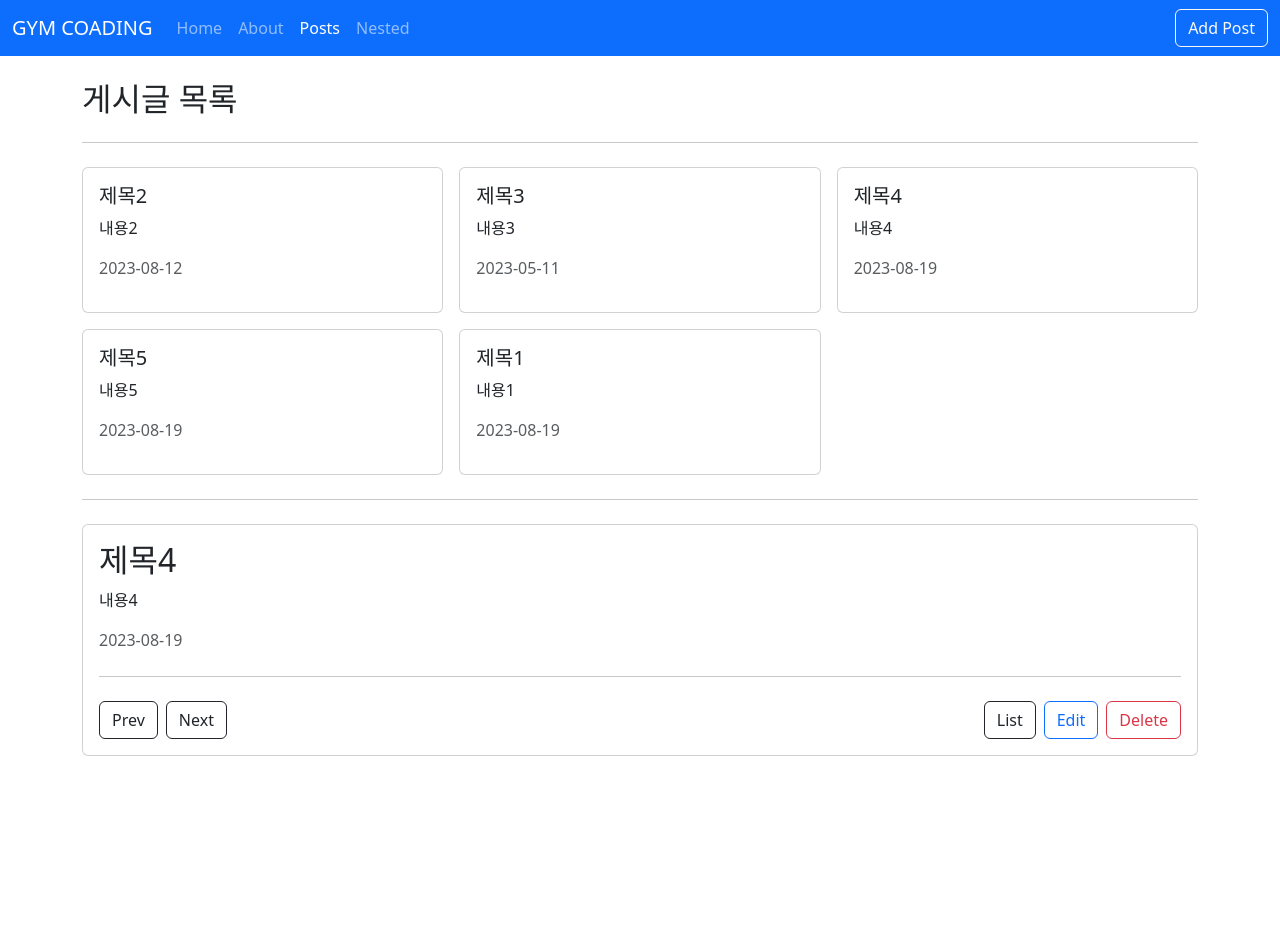
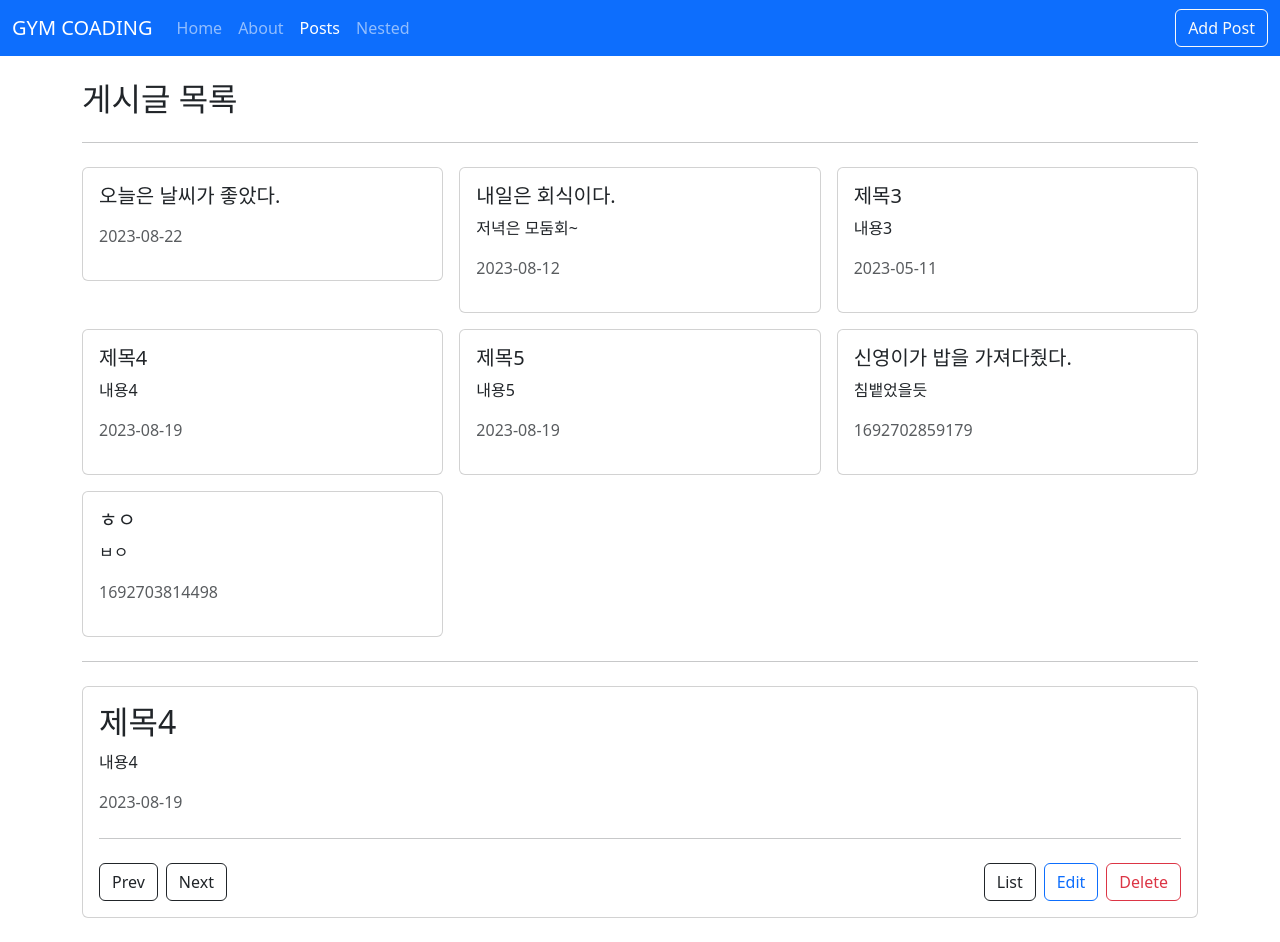
Before and after one commit to whiteDwarff/Vue3_Forum, a Vue app in the folder vue3-posts/: page /posts in a window 1280 px wide. Before the commit the page ends 800 px from the top, so only its background shows below. Built offline with nearby package versions, Linux system fonts and the light colour scheme; data requests are answered from the project's data file.

Commit message:
axios connect commit

```diff
--- /dev/null
+++ b/vue3-posts/db.json
@@ -0,0 +1,46 @@
+{
+  "posts": [
+    {
+      "id": 0,
+      "title": "오늘은 날씨가 좋았다.",
+      "content": "근데 너무 더워",
+      "createdAt": "2023-08-22"
+    },
+    {
+      "id": 1,
+      "title": "내일은 회식이다.",
+      "contents": "저녁은 모둠회~",
+      "createdAt": "2023-08-12"
+    },
+    {
+      "id": 2,
+      "title": "제목3",
+      "contents": "내용3",
+      "createdAt": "2023-05-11"
+    },
+    {
+      "id": 3,
+      "title": "제목4",
+      "contents": "내용4",
+      "createdAt": "2023-08-19"
+    },
+    {
+      "id": 4,
+      "title": "제목5",
+      "contents": "내용5",
+      "createdAt": "2023-08-19"
+    },
+    {
+      "title": "신영이가 밥을 가져다줬다.",
+      "contents": "침뱉었을듯",
+      "createdAt": 1692702859179,
+      "id": 5
+    },
+    {
+      "title": "ㅎㅇ",
+      "contents": "ㅂㅇ",
+      "createdAt": 1692703814498,
+      "id": 6
+    }
+  ]
+}
--- a/vue3-posts/package.json
+++ b/vue3-posts/package.json
@@ -7,9 +7,11 @@
     "build": "vite build",
     "preview": "vite preview",
     "lint": "eslint . --ext .vue,.js,.jsx,.cjs,.mjs --fix --ignore-path .gitignore",
-    "format": "prettier --write src/"
+    "format": "prettier --write src/",
+    "db": "json-server --watch db.json"
   },
   "dependencies": {
+    "axios": "^1.4.0",
     "bootstrap": "^5.3.1",
     "bootstrap-icons": "^1.10.5",
     "vue": "^3.3.4",
@@ -21,6 +23,7 @@
     "@vue/eslint-config-prettier": "^8.0.0",
     "eslint": "^8.45.0",
     "eslint-plugin-vue": "^9.15.1",
+    "json-server": "^0.17.3",
     "prettier": "^3.0.0",
     "vite": "^4.4.6"
   }
--- a/vue3-posts/src/api/posts.js
+++ b/vue3-posts/src/api/posts.js
@@ -1,39 +1,23 @@
-const posts = [
-	{
-		id: 1,
-		title: '제목2',
-		contents: '내용2',
-		createdAt: '2023-08-12',
-	},
-	{
-		id: 2,
-		title: '제목3',
-		contents: '내용3',
-		createdAt: '2023-05-11',
-	},
-	{
-		id: 3,
-		title: '제목4',
-		contents: '내용4',
-		createdAt: '2023-08-19',
-	},
-	{
-		id: 4,
-		title: '제목5',
-		contents: '내용5',
-		createdAt: '2023-08-19',
-	},
-	{
-		id: 0,
-		title: '제목1',
-		contents: '내용1',
-		createdAt: '2023-08-19',
-	},
-];
-export function getPosts() {
-	return posts;
+import axios from 'axios';
+
+function getPosts() {
+	return axios.get('http://localhost:3000/posts');
 }
+function getPostsById(id) {
+	return axios.get(`http://localhost:3000/posts/${id}`);
+}
+function createePost(data) {
+	return axios.post(`http://localhost:3000/posts`, data);
+}
+function updatePost(id, data) {
+	return axios.put(`http://localhost:3000/posts${id}`, data);
+}
+function deletePost(id) {
+	return axios.put(`http://localhost:3000/posts${id}`);
+}
+
 // find : 배열의 특정값을 찾아 반환, 없는 경우 undefind
-export function getPostById(id) {
-	return posts.find(item => item.id === id);
-}
+// export function getPostById(id) {
+// 	return posts.find(item => item.id === id);
+// }
+export { getPosts, getPostsById, createePost, updatePost, deletePost };
--- a/vue3-posts/src/router/index.js
+++ b/vue3-posts/src/router/index.js
@@ -75,7 +75,10 @@ const routes = [
 	},
 ];
 const router = createRouter({
+	// #이 붙지 않음, 웹 배포 시 사용
 	history: createWebHistory('/'),
+	// SEO 노출에 최적화 되지 않음.
+	// history: createWebHashHistory(''),
 	routes,
 });
 
--- a/vue3-posts/src/views/posts/PostCreateView.vue
+++ b/vue3-posts/src/views/posts/PostCreateView.vue
@@ -2,14 +2,24 @@
 	<div>
 		<h2>게시글 등록</h2>
 		<hr class="my-4" />
-		<form @submit.prevent>
+		<form @submit.prevent="save">
 			<div class="mb-3">
 				<label for="title" class="form-label">Title</label>
-				<input type="text" class="form-control" id="title" />
+				<input
+					v-model="form.title"
+					type="text"
+					class="form-control"
+					id="title"
+				/>
 			</div>
 			<div class="mb-3">
 				<label for="contents" class="form-label">Contents</label>
-				<textarea class="form-control" id="contents" rows="3"></textarea>
+				<textarea
+					v-model="form.contents"
+					class="form-control"
+					id="contents"
+					rows="3"
+				></textarea>
 			</div>
 			<div class="pt-4">
 				<button @click="goList" type="button" class="btn btn-outline-dark me-2">
@@ -23,9 +33,27 @@
 
 <script setup>
 import { useRouter } from 'vue-router';
+import { createePost } from '@/api/posts.js';
+import { ref } from 'vue';
 
 const router = useRouter();
 const goList = () => router.push({ name: 'PostList' });
+
+const form = ref({
+	title: null,
+	contents: null,
+});
+const save = async () => {
+	try {
+		await createePost({
+			...form.value,
+			createdAt: Date.now(),
+		});
+		router.push({ name: 'PostList' });
+	} catch (err) {
+		console.log(err);
+	}
+};
 </script>
 
 <style lang="scss" scoped></style>
--- a/vue3-posts/src/views/posts/PostDetailView.vue
+++ b/vue3-posts/src/views/posts/PostDetailView.vue
@@ -1,8 +1,8 @@
 <template>
 	<div>
-		<h2>{{ form.title }}</h2>
-		<p>{{ form.contents }}</p>
-		<p class="text-muted">{{ form.createdAt }}</p>
+		<h2>{{ post.title }}</h2>
+		<p>{{ post.contents }}</p>
+		<p class="text-muted">{{ post.createdAt }}</p>
 		<hr class="my-4" />
 		<div class="row g-2">
 			<div class="col-auto">
@@ -27,16 +27,42 @@
 
 <script setup>
 import { useRouter } from 'vue-router';
-import { getPostById } from '@/api/posts';
 import { ref } from 'vue';
-
+import { getPostsById } from '@/api/posts.js';
 const props = defineProps({
 	id: Number,
 });
 // ----------------------------------------------------
 // url의 parameter 값을 가져오기 위함.
 //const route = useRoute();
+
 const router = useRouter();
+const post = ref({});
+
+// ----------------------------------------------------
+// 구조분해할당을 사용하여 데이터 주입
+const setPost = ({ title, contents, createdAt }) => {
+	post.value.title = title;
+	post.value.contents = contents;
+	post.value.createdAt = createdAt;
+};
+// 데이터 호출
+const fetchPost = async () => {
+	const { data } = await getPostsById(props.id);
+	setPost(data);
+};
+
+fetchPost();
+
+// ----------------------------------------------------
+// 목록화면으로 이동
+const goList = () => router.push({ name: 'PostList' });
+// 수정화면으로 이동
+const goEdit = () =>
+	router.push({
+		name: 'PostEdit',
+		params: props.id,
+	});
 /*
 	- ref()로 선언 :
 		객체 할당을 할 수 있음 *
@@ -46,26 +72,6 @@ const router = useRouter();
 		객체할당이 되지 않음, 반응형 데이터로 할당되지 않음.
 		form.title, form.contents로 한번에 접근 가능
 */
-const form = ref({});
-
-// ----------------------------------------------------
-const goList = () => router.push({ name: 'PostList' });
-const goEdit = () =>
-	router.push({
-		name: 'PostEdit',
-		params: props.id,
-	});
-console.log(getPostById(props.id));
-const fetchPost = () => {
-	/*
-		reactive로 선언할 경우
-		form.title = data.title
-		form.contents = data.contents
-	*/
-	const data = getPostById(props.id);
-	form.value = { ...data };
-};
-fetchPost();
 </script>
 
 <style lang="scss" scoped></style>
--- a/vue3-posts/src/views/posts/PostEditView.vue
+++ b/vue3-posts/src/views/posts/PostEditView.vue
@@ -2,7 +2,7 @@
 	<div>
 		<h2>게시글 수정</h2>
 		<hr class="my-4" />
-		<form @submit.prevent>
+		<form @submit.prevent="update">
 			<div class="mb-3">
 				<label for="title" class="form-label">Title</label>
 				<input type="text" class="form-control" id="title" />
@@ -27,6 +27,26 @@
 
 <script setup>
 import { useRoute, useRouter } from 'vue-router';
+import { updatePost } from '@/api/posts.js';
+import { ref } from 'vue';
+
+const form = ref({
+	title: null,
+	contents: null,
+	createdAt: null,
+});
+
+const update = async () => {
+	try {
+		const data = ref({
+			title: null,
+			contents: null,
+		});
+		await updatePost(route.params.id, data);
+	} catch (err) {
+		console.log(err);
+	}
+};
 
 const route = useRoute();
 const router = useRouter();
--- a/vue3-posts/src/views/posts/PostListView.vue
+++ b/vue3-posts/src/views/posts/PostListView.vue
@@ -26,10 +26,18 @@ import AppCard from '@/components/AppCard.vue';
 import { getPosts } from '@/api/posts.js';
 import { ref } from 'vue';
 import { useRouter } from 'vue-router';
+
 // ----------------------------------------------------
 const posts = ref([]);
-const fetchPosts = () => {
-	posts.value = getPosts();
+const fetchPosts = async () => {
+	// ({ data: posts.value } = await getPosts());
+	const { data } = await getPosts();
+	try {
+		console.dir(data);
+		posts.value = data;
+	} catch (err) {
+		console.log(err);
+	}
 };
 fetchPosts();
 // ----------------------------------------------------
```
Also changed, not shown: vue3-posts/db-1692700736572.json (added, +34 -0 lines), 1 other file (tests, documents, lock files or other folders).
